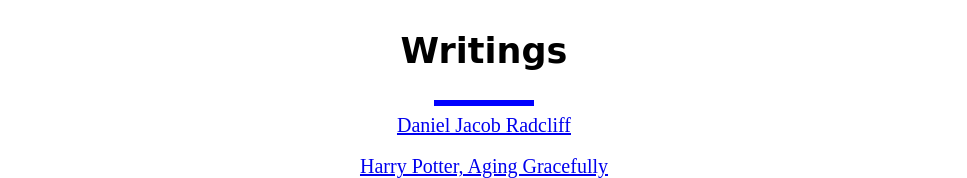
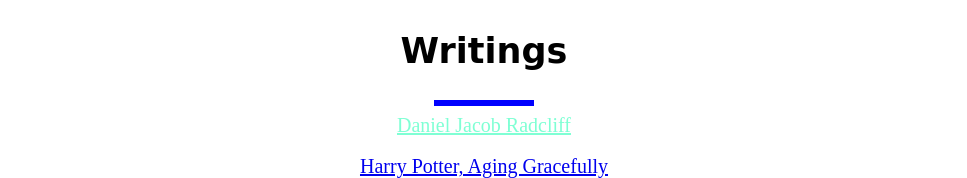
Before and after one commit to RDragon-123/Danniel-Radcliff-C58, a plain HTML site: page index.html in a window 1280 px wide. In both pictures the pointer is over the link "Daniel Jacob Radcliff". Shown: the part 3202-3380 px from the top of the page, without its empty margins (156-1123 px from the left). Drawn offline with Linux system fonts and the light colour scheme; a web font is replaced by a local one.

Commit message:
Add files via upload

```diff
--- a/Style.css
+++ b/Style.css
@@ -74,5 +74,7 @@
 .article{
     text-decoration: underline;
     font-size: 20px;
-
 }
+.article:hover {
+color: aquamarine;
+}
```
